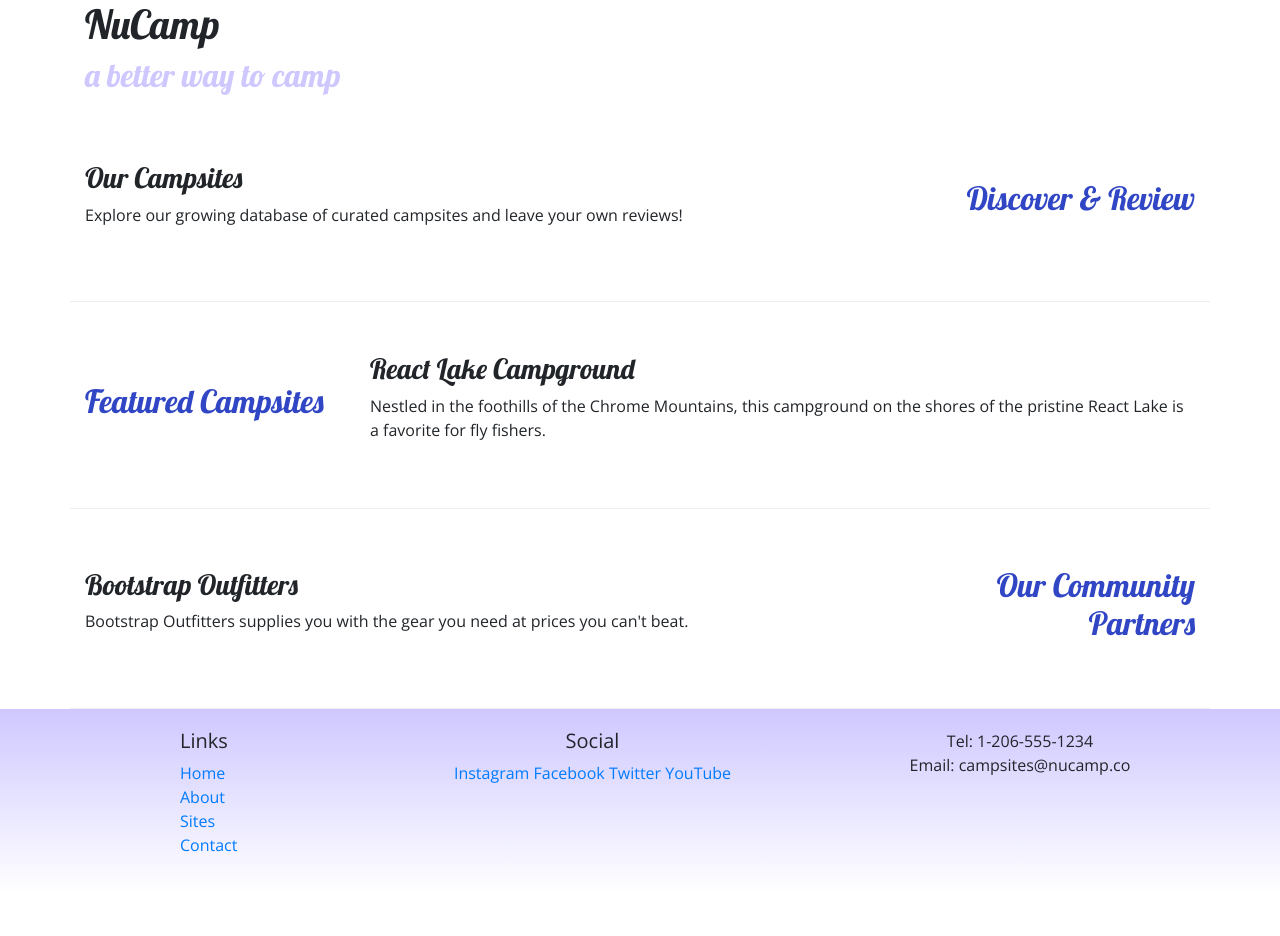
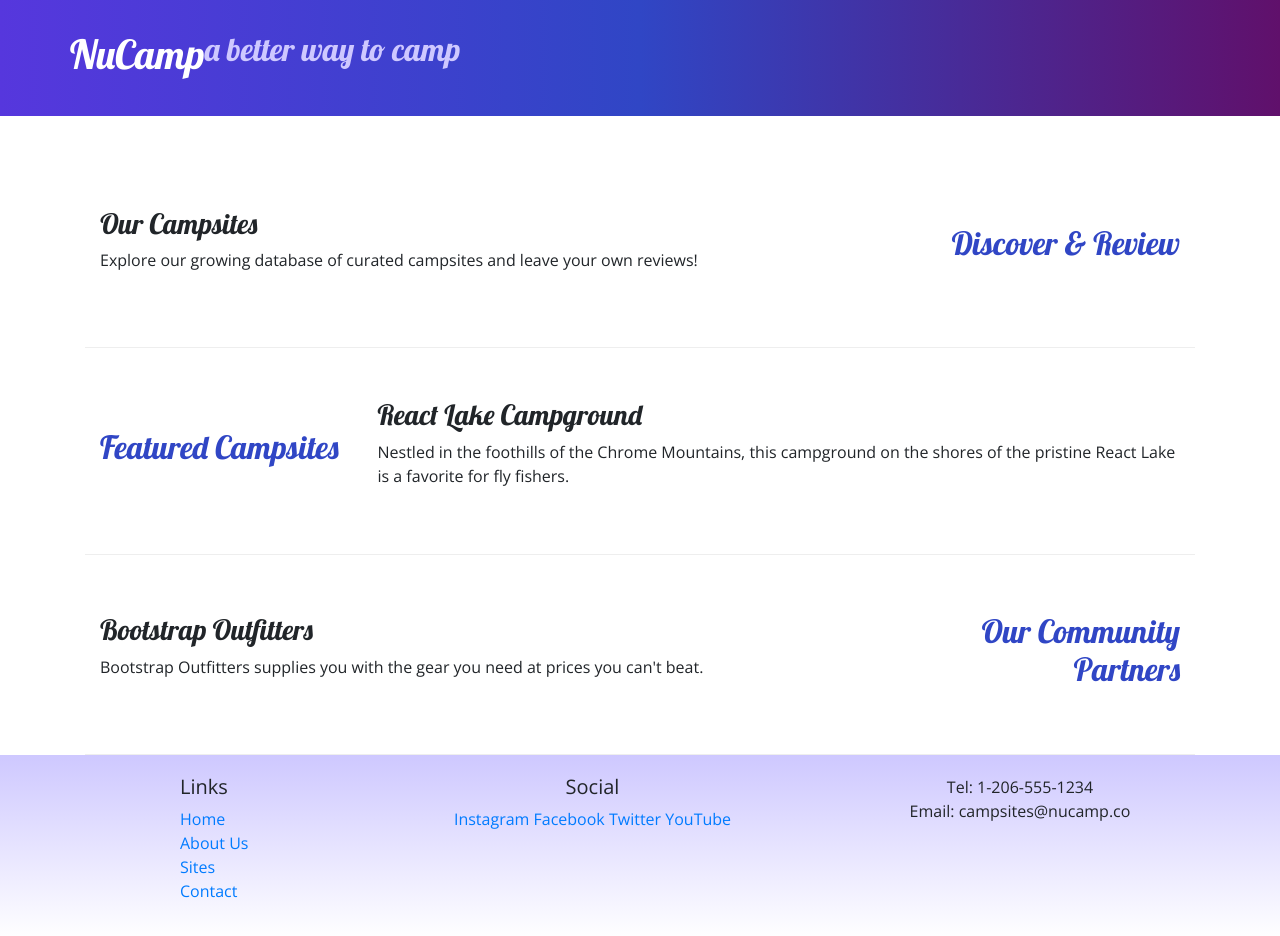
Before and after one commit to ayee821/nucampsite, a website: page index.html in a window 1280 px wide. Before the commit the page ends 893 px from the top, so only its background shows below. Drawn offline with nearby package versions, Linux system fonts and the light colour scheme.

Commit message:
Assignment Workshop 1

```diff
--- a/index.html
+++ b/index.html
@@ -2,6 +2,8 @@
 <html lang="en">
 
 <head>
+    <meta charset="utf-8" />
+
     <!-- Required meta tags always come first -->
     <meta charset="utf-8" />
     <meta name="viewport" content="width=device-width, initial-scale=1" />
@@ -18,17 +20,16 @@
 
 <body>
 
-    <header class="jumbtron jumbotron-fluid">
+    <header class="jumbotron jumbotron-fluid">
         <div class="container">
             <div class="row">
-                <div class="col">
                 <h1>NuCamp</h1>
                 <h2>a better way to camp</h2>
             </div>
         </div>
-        </div>
     </header>
 
+    <div class="container">
         <div class="container">
             <div class="row row-content align-items-center">
                 <div class="col-sm-4 order-sm-last col-md-3">
@@ -36,7 +37,7 @@
                 </div>
                 <div class="col">
                     <h3>Our Campsites</h3>
-                <p class="d-none d-sm-block">Explore our growing database of curated campsites and leave your own reviews!</p>
+                    <p>Explore our growing database of curated campsites and leave your own reviews!</p>
                 </div>
             </div>
 
@@ -46,8 +47,8 @@
                 </div>
                 <div class="col">
                     <h3>React Lake Campground</h3>
-                <p class="d-none d-sm-block">Nestled in the foothills of the Chrome Mountains, this campground on the shores of the pristine React
-                    Lake is a favorite for fly fishers.</p>
+                    <p>Nestled in the foothills of the Chrome Mountains, this campground on the shores of the pristine
+                        React Lake is a favorite for fly fishers.</p>
                 </div>
             </div>
 
@@ -57,7 +58,8 @@
                 </div>
                 <div class="col">
                     <h3>Bootstrap Outfitters</h3>
-                <p class="d-none d-sm-block">Bootstrap Outfitters supplies you with the gear you need at prices you can't beat.</p>
+                    <p>Bootstrap Outfitters supplies you with the gear you need at prices you can't beat.</p>
+                </div>
             </div>
         </div>
     </div>
@@ -69,7 +71,7 @@
                     <h5>Links</h5>
                     <ul class="list-unstyled">
                         <li><a href="index.html">Home</a></li>
-                        <li><a href="aboutus.html">About</a></li>
+                        <li><a href="aboutus.html">About Us</a></li>
                         <li><a href="#">Sites</a></li>
                         <li><a href="#">Contact</a></li>
                     </ul>
@@ -88,11 +90,11 @@
             </div>
         </div>
     </footer>
+
     <!-- jQuery must come first, then Popper.js, then the Bootstrap JavaScript plugins.-->
     <script src="node_modules/jquery/dist/jquery.slim.min.js"></script>
     <script src="node_modules/popper.js/dist/umd/popper.min.js"></script>
     <script src="node_modules/bootstrap/dist/js/bootstrap.min.js"></script>
-
 </body>
 
 </html>
```
Lines whose indentation alone changed are shown as unchanged.
